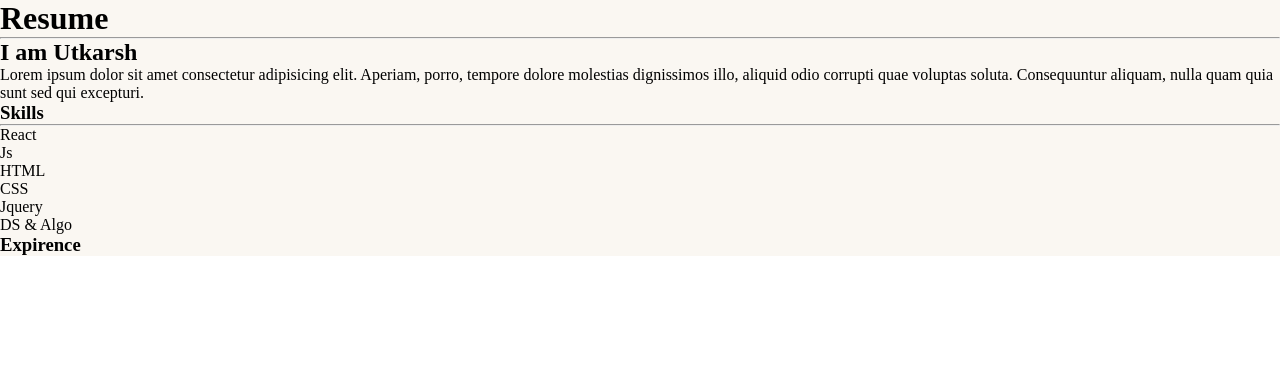
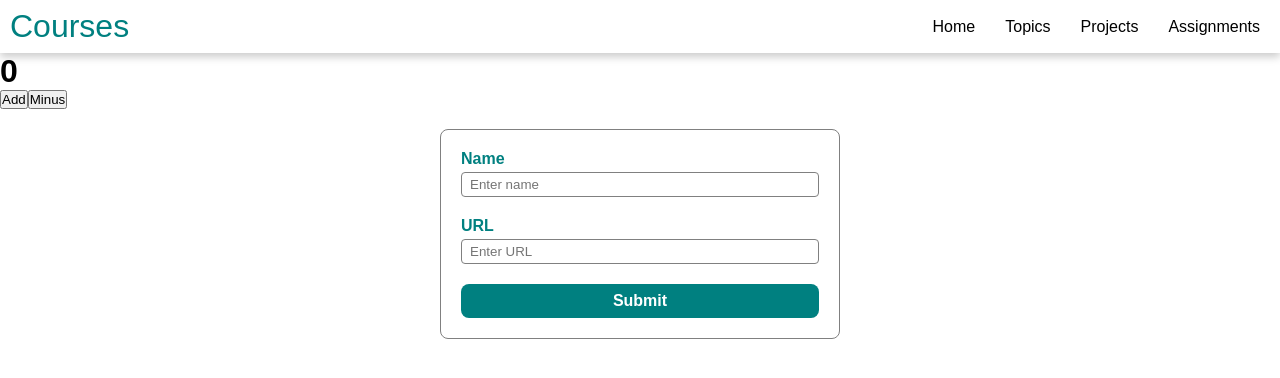
Before and after one commit to Uttu316/accio_fe5_feb, a React (Vite) app in the folder react_app/: page / in a window 1280 px wide. Shown: the top 378 px of the page. Built offline with nearby package versions, Linux system fonts and the light colour scheme.

Commit message:
State Props and JSX

```diff
--- a/react_app/src/App.jsx
+++ b/react_app/src/App.jsx
@@ -1,38 +1,14 @@
+import AssignmentForm from "./components/assingments/form";
+import Counter from "./components/counter";
 import Header from "./components/header";
-import "./App.css";
+
 const App = () => {
   return (
-    <div className="resume_body">
-      <Header />
-
-      <h2>I am Utkarsh</h2>
-
-      <p>
-        Lorem ipsum dolor sit amet consectetur adipisicing elit. Aperiam, porro,
-        tempore dolore molestias dignissimos illo, aliquid odio corrupti quae
-        voluptas soluta. Consequuntur aliquam, nulla quam quia sunt sed qui
-        excepturi.
-      </p>
-
-      <ul>
-        <li>
-          <h3> Skills</h3>
-          <hr />
-          <ul>
-            <li>React</li>
-            <li>Js</li>
-            <li>HTML</li>
-            <li>CSS</li>
-            <li>Jquery</li>
-            <li>DS & Algo</li>
-          </ul>
-        </li>
-        <li>
-          <h3>Expirence</h3>
-        </li>
-      </ul>
+    <div>
+      <Header title={"Courses"} />
+      <Counter />
+      <AssignmentForm />
     </div>
   );
 };
-
 export default App;
--- /dev/null
+++ b/react_app/src/components/assingments/form.css
@@ -0,0 +1,46 @@
+
+
+
+
+.assignment_form{
+    margin: 20px auto;
+    border: 1px solid gray;
+    border-radius: 8px;
+    width:  400px;
+    padding: 20px;
+    display: flex;
+    flex-direction: column;
+    gap: 20px;
+}
+
+.input_item{
+    display: flex;
+    flex-direction: column;
+}
+.input_item label{
+    margin-bottom: 4px;
+    color:  teal;
+    font-weight: bold;
+}
+.input_item input{
+    padding: 4px 8px;
+    border-radius: 4px;
+    border: 1px solid gray;
+}
+.input_item input:focus{
+    outline: 1px solid coral;
+}
+
+.assignment_form_btn{
+    padding: 8px 16px;
+    background-color: teal;
+    color: white;
+    font-weight: bold;
+    font-size: 16px;
+    border: none;
+    border-radius: 8px;
+    cursor: pointer;
+}
+.assignment_form_btn:hover{
+background-color: rgb(6, 105, 105);
+}
--- /dev/null
+++ b/react_app/src/components/assingments/form.jsx
@@ -0,0 +1,47 @@
+import { useState } from "react";
+import "./form.css";
+const AssignmentForm = () => {
+  const [data, setData] = useState({
+    name: "",
+    url: "",
+  });
+
+  const onInput = (e) => {
+    const { value, name } = e.target;
+
+    setData((prev) => ({ ...prev, [name]: value }));
+  };
+
+  const onSubmit = (e) => {
+    e.preventDefault();
+    console.log(data);
+  };
+
+  return (
+    <form className="assignment_form">
+      <div className="input_item">
+        <label htmlFor="name">Name</label>
+        <input
+          onChange={onInput}
+          id="name"
+          name="name"
+          placeholder="Enter name"
+        />
+      </div>
+      <div className="input_item">
+        <label htmlFor="url">URL</label>
+        <input
+          onChange={onInput}
+          type="url"
+          name="url"
+          id="url"
+          placeholder="Enter URL"
+        />
+      </div>
+      <button onClick={onSubmit} className="assignment_form_btn">
+        Submit
+      </button>
+    </form>
+  );
+};
+export default AssignmentForm;
--- /dev/null
+++ b/react_app/src/components/counter/index.jsx
@@ -0,0 +1,23 @@
+import { useState } from "react";
+
+const Counter = () => {
+  const [count, setCount] = useState(0);
+
+  const onAdd = () => {
+    setCount(count + 1); //async
+    console.log(count);
+  };
+  const onMinus = () => {
+    setCount(count - 1); // call the componet again with the latest value
+    console.log(count);
+  };
+  return (
+    <div>
+      <h1>{count}</h1>
+      <button onClick={onAdd}>Add</button>
+
+      <button onClick={onMinus}>Minus</button>
+    </div>
+  );
+};
+export default Counter;
--- /dev/null
+++ b/react_app/src/components/header/header.css
@@ -0,0 +1,30 @@
+
+
+
+.header{
+    display: flex;
+    align-items: center;
+    justify-content: space-between;
+    box-shadow: 0px 4px 8px #ccc;
+    padding: 8px 10px;
+}
+
+.logo{
+    font-size: 32px;
+    color: teal;
+}
+
+.nav_list{
+    display: flex;
+    align-items: center;
+    gap: 10px;
+    list-style: none;
+}
+.nav_list_item{
+    padding: 8px 10px;
+    cursor: pointer;
+    border-radius: 4px;
+}
+.nav_list_item:hover{
+    background-color: rgb(232, 252, 252);
+}
--- a/react_app/src/components/header/index.jsx
+++ b/react_app/src/components/header/index.jsx
@@ -1,8 +1,20 @@
-const Header = () => {
+import "./header.css";
+
+const Header = (props) => {
+  const { title } = props;
+
   return (
-    <header>
-      <h1>Resume</h1>
-      <hr />
+    <header className="header">
+      <p className="logo">{title}</p>
+
+      <nav>
+        <ul className="nav_list">
+          <li className="nav_list_item">Home</li>
+          <li className="nav_list_item">Topics</li>
+          <li className="nav_list_item">Projects</li>
+          <li className="nav_list_item">Assignments</li>
+        </ul>
+      </nav>
     </header>
   );
 };
--- a/react_app/src/index.css
+++ b/react_app/src/index.css
@@ -2,4 +2,5 @@
   margin: 0;
   padding: 0;
   box-sizing: border-box;
+  font-family: Arial, Helvetica, sans-serif;
 }
```
Also changed, not shown: react_app/src/components/resume/index.jsx (added, +44 -0 lines).
